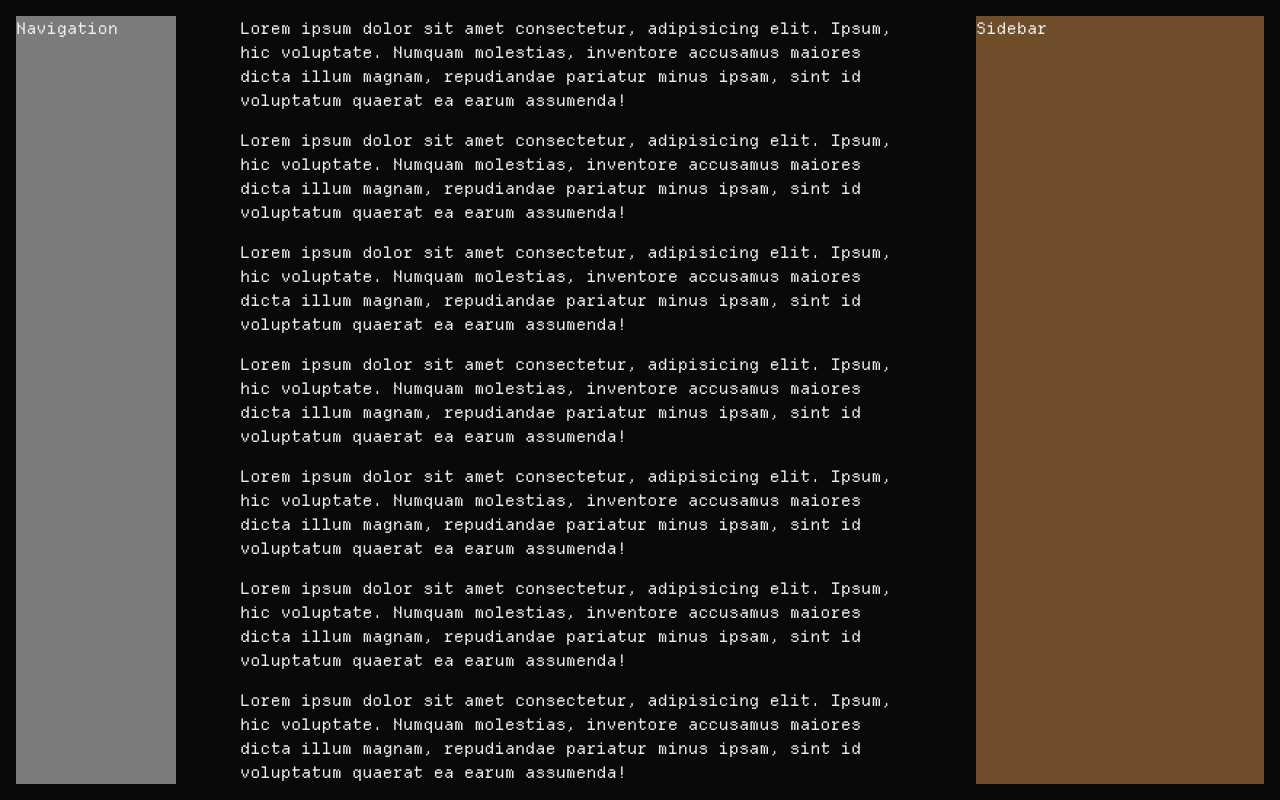
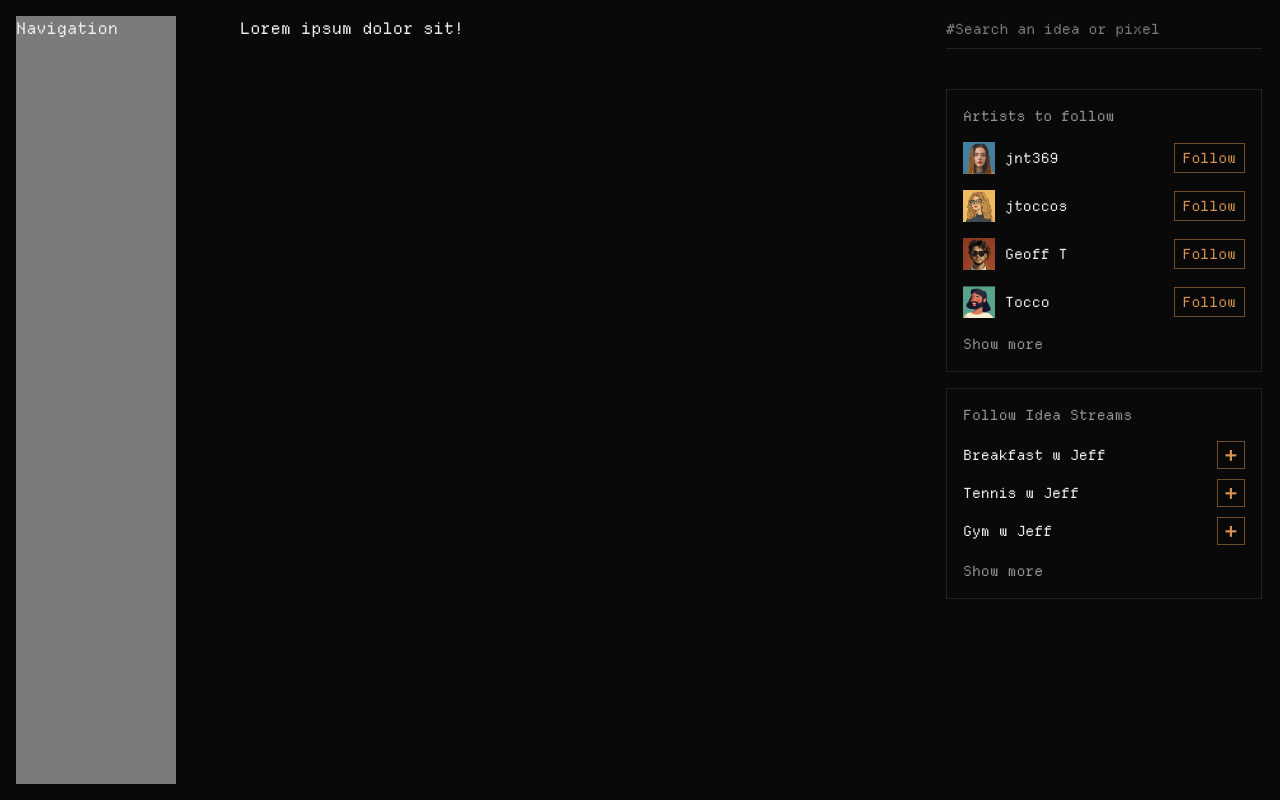
Before and after one commit to jefftocco21/Sauce, a website built with Vite: page feed.html in a window 1280 px wide. Built offline with nearby package versions, Linux system fonts and the light colour scheme; a web font is replaced by a local one.

Commit message:
creating a sidebar with people to follow

```diff
--- a/feed.html
+++ b/feed.html
@@ -5,7 +5,7 @@
     <meta name="viewport" content="width=device-width, initial-scale=1.0" />
     <meta name="color-scheme" content="dark" />
     <link rel="stylesheet" href="styles.css" />
-    <title>PIXL</title>
+    <title>Ochre</title>
   </head>
   <body
     class="bg-pixl-dark text-pixl-light flex h-dvh gap-16 overflow-clip px-4"
@@ -15,101 +15,120 @@
       <p>Navigation</p>
     </header>
     <!-- Content -->
-    <main class="flex flex-col gap-4 overflow-y-auto py-4">
-      <p>
-        Lorem ipsum dolor sit amet consectetur, adipisicing elit. Ipsum, hic
-        voluptate. Numquam molestias, inventore accusamus maiores dicta illum
-        magnam, repudiandae pariatur minus ipsam, sint id voluptatum quaerat ea
-        earum assumenda!
-      </p>
-      <p>
-        Lorem ipsum dolor sit amet consectetur, adipisicing elit. Ipsum, hic
-        voluptate. Numquam molestias, inventore accusamus maiores dicta illum
-        magnam, repudiandae pariatur minus ipsam, sint id voluptatum quaerat ea
-        earum assumenda!
-      </p>
-      <p>
-        Lorem ipsum dolor sit amet consectetur, adipisicing elit. Ipsum, hic
-        voluptate. Numquam molestias, inventore accusamus maiores dicta illum
-        magnam, repudiandae pariatur minus ipsam, sint id voluptatum quaerat ea
-        earum assumenda!
-      </p>
-      <p>
-        Lorem ipsum dolor sit amet consectetur, adipisicing elit. Ipsum, hic
-        voluptate. Numquam molestias, inventore accusamus maiores dicta illum
-        magnam, repudiandae pariatur minus ipsam, sint id voluptatum quaerat ea
-        earum assumenda!
-      </p>
-      <p>
-        Lorem ipsum dolor sit amet consectetur, adipisicing elit. Ipsum, hic
-        voluptate. Numquam molestias, inventore accusamus maiores dicta illum
-        magnam, repudiandae pariatur minus ipsam, sint id voluptatum quaerat ea
-        earum assumenda!
-      </p>
-      <p>
-        Lorem ipsum dolor sit amet consectetur, adipisicing elit. Ipsum, hic
-        voluptate. Numquam molestias, inventore accusamus maiores dicta illum
-        magnam, repudiandae pariatur minus ipsam, sint id voluptatum quaerat ea
-        earum assumenda!
-      </p>
-      <p>
-        Lorem ipsum dolor sit amet consectetur, adipisicing elit. Ipsum, hic
-        voluptate. Numquam molestias, inventore accusamus maiores dicta illum
-        magnam, repudiandae pariatur minus ipsam, sint id voluptatum quaerat ea
-        earum assumenda!
-      </p>
-      <p>
-        Lorem ipsum dolor sit amet consectetur, adipisicing elit. Ipsum, hic
-        voluptate. Numquam molestias, inventore accusamus maiores dicta illum
-        magnam, repudiandae pariatur minus ipsam, sint id voluptatum quaerat ea
-        earum assumenda!
-      </p>
-      <p>
-        Lorem ipsum dolor sit amet consectetur, adipisicing elit. Ipsum, hic
-        voluptate. Numquam molestias, inventore accusamus maiores dicta illum
-        magnam, repudiandae pariatur minus ipsam, sint id voluptatum quaerat ea
-        earum assumenda!
-      </p>
-      <p>
-        Lorem ipsum dolor sit amet consectetur, adipisicing elit. Ipsum, hic
-        voluptate. Numquam molestias, inventore accusamus maiores dicta illum
-        magnam, repudiandae pariatur minus ipsam, sint id voluptatum quaerat ea
-        earum assumenda!
-      </p>
-      <p>
-        Lorem ipsum dolor sit amet consectetur, adipisicing elit. Ipsum, hic
-        voluptate. Numquam molestias, inventore accusamus maiores dicta illum
-        magnam, repudiandae pariatur minus ipsam, sint id voluptatum quaerat ea
-        earum assumenda!
-      </p>
-      <p>
-        Lorem ipsum dolor sit amet consectetur, adipisicing elit. Ipsum, hic
-        voluptate. Numquam molestias, inventore accusamus maiores dicta illum
-        magnam, repudiandae pariatur minus ipsam, sint id voluptatum quaerat ea
-        earum assumenda!
-      </p>
-      <p>
-        Lorem ipsum dolor sit amet consectetur, adipisicing elit. Ipsum, hic
-        voluptate. Numquam molestias, inventore accusamus maiores dicta illum
-        magnam, repudiandae pariatur minus ipsam, sint id voluptatum quaerat ea
-        earum assumenda!
-      </p>
-      <p>
-        Lorem ipsum dolor sit amet consectetur, adipisicing elit. Ipsum, hic
-        voluptate. Numquam molestias, inventore accusamus maiores dicta illum
-        magnam, repudiandae pariatur minus ipsam, sint id voluptatum quaerat ea
-        earum assumenda!
-      </p>
-      <p>
-        Lorem ipsum dolor sit amet consectetur, adipisicing elit. Ipsum, hic
-        voluptate. Numquam molestias, inventore accusamus maiores dicta illum
-        magnam, repudiandae pariatur minus ipsam, sint id voluptatum quaerat ea
-        earum assumenda!
-      </p>
+    <main class="flex grow flex-col gap-4 overflow-y-auto py-4">
+      <p>Lorem ipsum dolor sit!</p>
     </main>
     <!-- Sidebar -->
-    <aside class="bg-pixl/50 my-4 w-72 shrink-0">
-      <p>Sidebar</p>
+    <aside class="my-4 w-80 shrink-0 overflow-y-auto px-0.5">
+      <input
+        type="text"
+        placeholder="#Search an idea or pixel"
+        class="border-pixl-light/50 w-full text-sm"
+      />
+      <hr class="border-pixl-light/10 mt-2" />
+      <!-- Artists to follow -->
+      <div class="border-pixl-light/10 mt-10 border p-4">
+        <h2 class="text-pixl-light/60 text-sm">Artists to follow</h2>
+        <ol class="mt-4 flex flex-col gap-4">
+          <li class="flex items-center justify-between gap-4">
+            <div class="flex items-center gap-2.5">
+              <img
+                src="/images/alessia.png"
+                alt="Avatar of Alessia"
+                class="size-8 object-cover"
+              />
+              <p class="truncate text-sm">jnt369</p>
+            </div>
+            <button
+              class="bg-pixl-dark/50 hover:bg-pixl-dark/60 active:bg-pixl-dark/75 border-pixl/50 hover:border-pixl/60 active:border-pixl/75 text-pixl border px-2 py-1 text-sm"
+            >
+              Follow
+            </button>
+          </li>
+          <li class="flex items-center justify-between gap-4">
+            <div class="flex items-center gap-2.5">
+              <img
+                src="/images/anne.png"
+                alt="Avatar of Anne"
+                class="size-8 object-cover"
+              />
+              <p class="truncate text-sm">jtoccos</p>
+            </div>
+            <button
+              class="bg-pixl-dark/50 hover:bg-pixl-dark/60 active:bg-pixl-dark/75 border-pixl/50 hover:border-pixl/60 active:border-pixl/75 text-pixl border px-2 py-1 text-sm"
+            >
+              Follow
+            </button>
+          </li>
+          <li class="flex items-center justify-between gap-4">
+            <div class="flex items-center gap-2.5">
+              <img
+                src="/images/mr-anderson.png"
+                alt="Avatar of Mr. Anderson"
+                class="size-8 object-cover"
+              />
+              <p class="truncate text-sm">Geoff T</p>
+            </div>
+            <button
+              class="bg-pixl-dark/50 hover:bg-pixl-dark/60 active:bg-pixl-dark/75 border-pixl/50 hover:border-pixl/60 active:border-pixl/75 text-pixl border px-2 py-1 text-sm"
+            >
+              Follow
+            </button>
+          </li>
+          <li class="flex items-center justify-between gap-4">
+            <div class="flex items-center gap-2.5">
+              <img
+                src="/images/michael.png"
+                alt="Avatar of Michael"
+                class="size-8 object-cover"
+              />
+              <p class="truncate text-sm">Tocco</p>
+            </div>
+            <button
+              class="bg-pixl-dark/50 hover:bg-pixl-dark/60 active:bg-pixl-dark/75 border-pixl/50 hover:border-pixl/60 active:border-pixl/75 text-pixl border px-2 py-1 text-sm"
+            >
+              Follow
+            </button>
+          </li>
+        </ol>
+        <a href="#" class="text-pixl-light/60 mt-4 inline-block text-sm"
+          >Show more</a
+        >
+      </div>
+
+      <!-- Follow idea streams -->
+      <div class="border-pixl-light/10 mt-4 border p-4">
+        <h2 class="text-pixl-light/60 text-sm">Follow Idea Streams</h2>
+        <ol class="mt-4 flex flex-col gap-2.5">
+          <li class="flex items-center justify-between gap-4">
+            <p class="truncate text-sm">Breakfast w Jeff</p>
+            <button
+              class="bg-pixl-dark/50 hover:bg-pixl-dark/60 active:bg-pixl-dark/75 border-pixl/50 hover:border-pixl/60 active:border-pixl/75 text-pixl grid size-7 shrink-0 place-items-center border text-2xl leading-none"
+            >
+              +
+            </button>
+          </li>
+          <li class="flex items-center justify-between gap-4">
+            <p class="truncate text-sm">Tennis w Jeff</p>
+            <button
+              class="bg-pixl-dark/50 hover:bg-pixl-dark/60 active:bg-pixl-dark/75 border-pixl/50 hover:border-pixl/60 active:border-pixl/75 text-pixl grid size-7 shrink-0 place-items-center border text-2xl leading-none"
+            >
+              +
+            </button>
+          </li>
+          <li class="flex items-center justify-between gap-4">
+            <p class="truncate text-sm">Gym w Jeff</p>
+            <button
+              class="bg-pixl-dark/50 hover:bg-pixl-dark/60 active:bg-pixl-dark/75 border-pixl/50 hover:border-pixl/60 active:border-pixl/75 text-pixl grid size-7 shrink-0 place-items-center border text-2xl leading-none"
+            >
+              +
+            </button>
+          </li>
+        </ol>
+        <a href="#" class="text-pixl-light/60 mt-4 inline-block text-sm"
+          >Show more</a
+        >
+      </div>
     </aside>
   </body>
 </html>
```
Also changed, not shown: public/images/adelle.png (added), public/images/adrian.png (added), public/images/alessia.png (added), public/images/anne.png (added), public/images/cover.png (added), public/images/michael.png (added), public/images/mr-anderson.png (added), public/images/simon-chilling.png (added).
